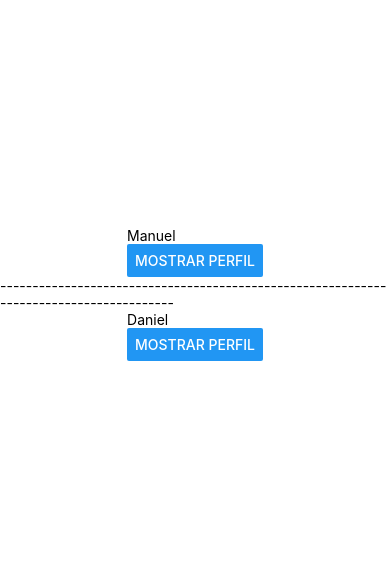
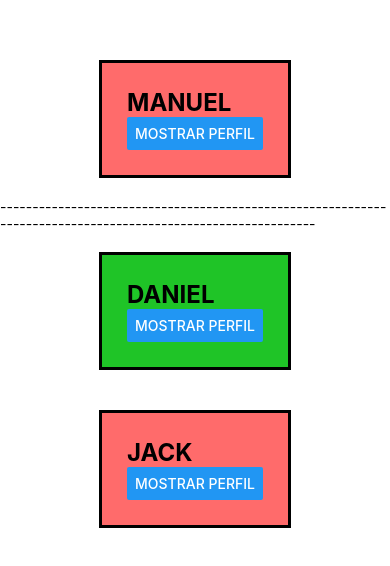
Before and after one commit to ramdom123046311/PM206, a React Native app in the folder practica5/miapp2/: screen / in a window 390 px wide. Shown: the part 128-694 px from the top of the page. Built offline with nearby package versions, Linux system fonts and the light colour scheme.

Commit message:
Stylesheets

```diff
--- a/practica5/miapp2/App.js
+++ b/practica5/miapp2/App.js
@@ -9,11 +9,12 @@ export default function App() {
   return (
     <View style={styles.container}>
 
-      <Perfil nombre= "Manuel"carrera = "sistemas" materia= "P movil" cuatrimestre ="9no"></Perfil>
-      <Text>---------------------------------------------------------------------------------------</Text>
-      <Perfil nombre= "Daniel"carrera = "mecatronica" materia= "embebidos" cuatrimestre ="8vo"></Perfil>
+      <Perfil style={styles.tarjetaRoja} nombre= "Manuel"carrera = "sistemas" materia= "P movil" cuatrimestre ="9no"></Perfil>
+      <Text>-------------------------------------------------------------------------------------------------------------</Text>
+      <Perfil style={styles.TarjetaVerde} nombre= "Daniel"carrera = "mecatronica" materia= "embebidos" cuatrimestre ="8vo"></Perfil>
       <StatusBar style="auto" />
 
+<Perfil style={styles.tarjetaRoja} nombre= "Jack"carrera = "sistemas" materia= "P movil" cuatrimestre ="6to"></Perfil>
     </View>
   );
 }
@@ -23,6 +24,11 @@ const styles = StyleSheet.create({
     flex: 1,
     backgroundColor: '#fff',
     alignItems: 'center',
-    justifyContent: 'center',
+    justifyContent: 'Center',
+    flexDirection:'center'
   },
+
+  tarjetaRoja:{backgroundColor:'#FF6B6B'},
+  TarjetaVerde:{backgroundColor:'#1fc427'},
+
 });
--- a/practica5/miapp2/components/Perfil.js
+++ b/practica5/miapp2/components/Perfil.js
@@ -1,18 +1,18 @@
-import { Button,Text,Image,View } from "react-native";
+import { Button,Text,Image,View,StyleSheet } from "react-native";
 import React,{useState} from "react";
 //Perfil desustructuracion
-export const Perfil= ({nombre,carrera,materia,cuatrimestre}) => {
+export const Perfil= ({nombre,carrera,materia,cuatrimestre,style}) => {
    const [mostrar,setMostrar] = useState(false);
     //Renderizado condicional
     return (
-        <View>
-            <Text>{nombre}</Text>
+        <View style={[estilos.tarjeta,style]}>
+            <Text style= {estilos.nombre}>{nombre}</Text>
 
             { mostrar &&
             <>
-            <Text>{carrera}</Text>
-            <Text>{materia}</Text>
-            <Text>{cuatrimestre}</Text>
+            <Text style={estilos.carrea}>{carrera}</Text>
+            <Text style={estilos.otroTexto}>{materia}</Text>
+            <Text style={estilos.otroTexto}>{cuatrimestre}</Text>
             </>
             }
             <Button
@@ -22,6 +22,33 @@ export const Perfil= ({nombre,carrera,materia,cuatrimestre}) => {
         </View>
     );
 }
+
+const estilos = StyleSheet.create({
+nombre:{
+        fontSize:24,
+        fontWeight: 700,
+        textTransform:"uppercase"
+   },
+carrea:{
+    fontSize: 18,
+    color: 'blue',
+    fontFamily:'roboto'
+},
+
+otroTexto:{
+
+    fontSize: 12,
+    fontFamily: 'Courier',
+    fontStyle: 'italic'
+},
+
+tarjeta:{
+   borderWidth: 3,
+   margin: 20,
+   padding:25,
+},
+
+});
 
 /* export const Perfil= (props) =>{
     return(
```
